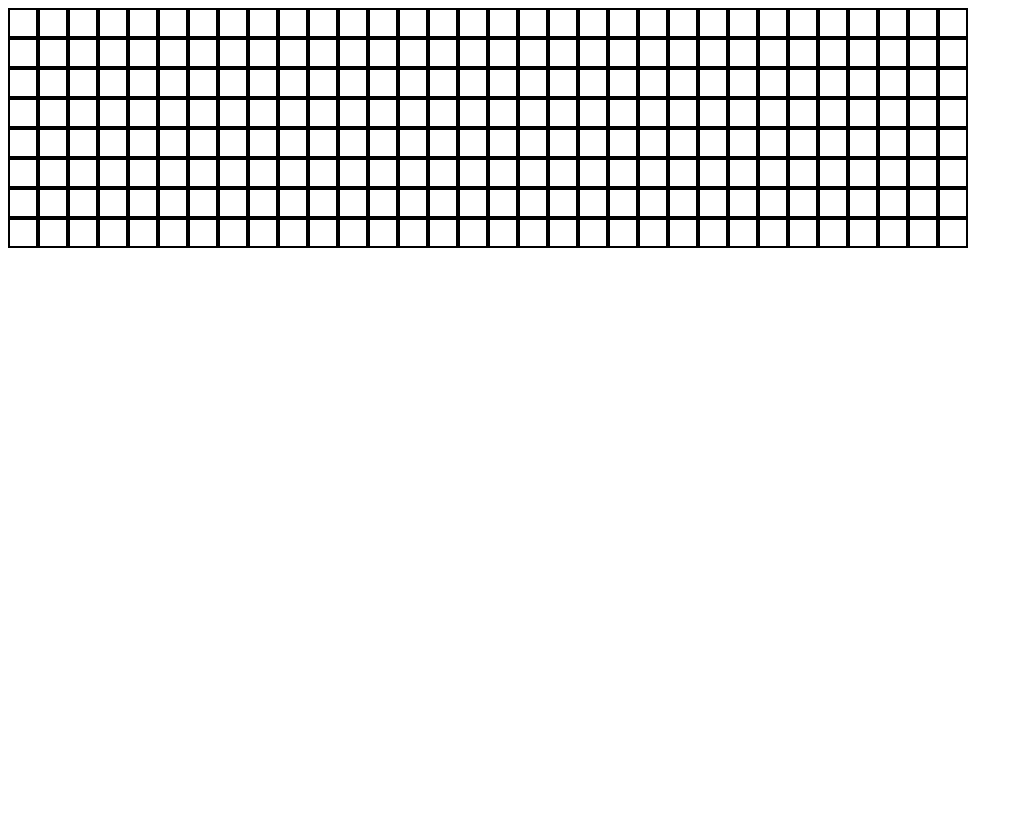
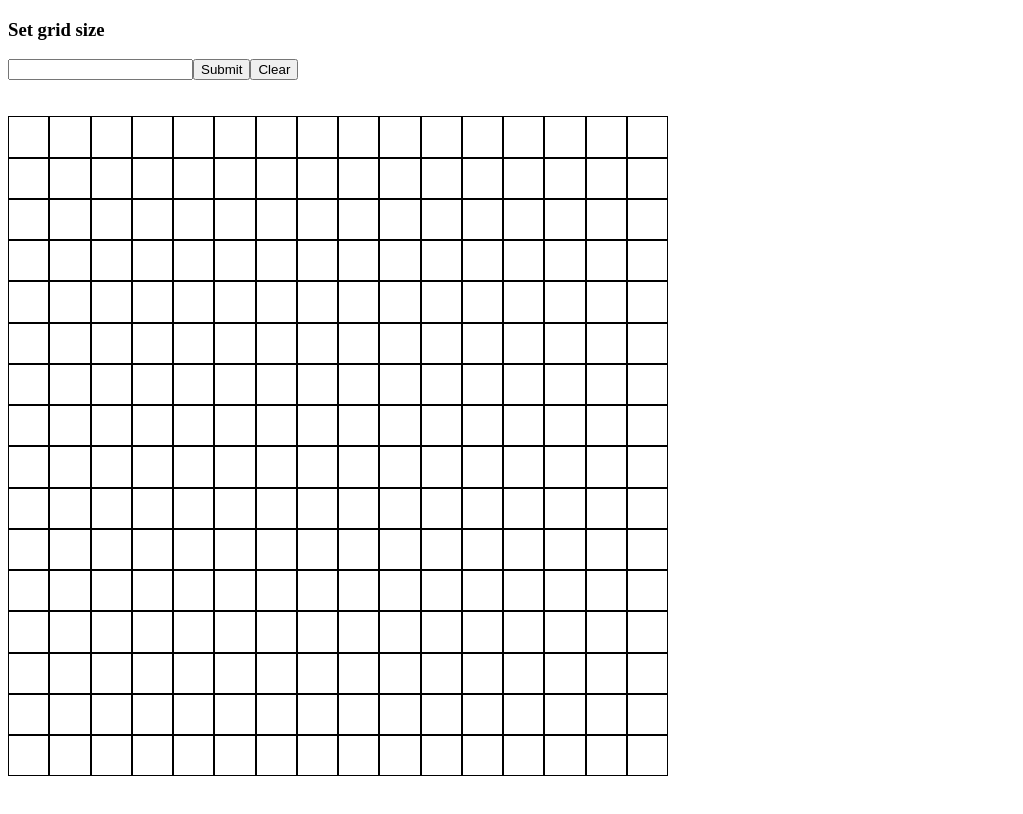
Before and after one commit to Dekrazi/Odin-Etch-a-Sketch-, a plain HTML site: page index.html in a window 1280 px wide. Shown: the whole page, without its empty margins (0-1023 px from the left). Drawn offline with Linux system fonts and the light colour scheme.

Commit message:
add drawing/clearing functionality

```diff
--- a/css/style.css
+++ b/css/style.css
@@ -2,17 +2,16 @@
   display: flex;
   flex-wrap: wrap;
   flex-direction: row;
-  justify-content: start;
-  align-items: auto;
+  justify-content: center;
+  align-items: center;
   align-content: start;
-  height: 960px;
-  width: 960px;
+  height: 660px;
+  width: 660px;
 }
 
 .square {
-  flex: 0 0 auto;
-  width: 30px;
-  height: 30px;
-  border: 2px solid;
+  width: calc(660px / var(--grid-size));
+  height: calc(660px / var(--grid-size));
+  border: 1px solid;
   box-sizing: border-box;
 }
--- a/index.html
+++ b/index.html
@@ -8,6 +8,11 @@
     <script src="main.js" defer></script>
   </head>
   <body>
+    <h3>Set grid size</h3>
+    <input id="gridSize"><button id="btnSub">Submit</button><button id="btnClear">Clear</button>
+    <br>
+    <br>
+    <br>
     <div id="container">
     </div>
   </body>
--- a/main.js
+++ b/main.js
@@ -1,18 +1,50 @@
+let gridSize = 16;
 
-
-function setSize(num) {
-
+function setSize() {
+    gridSize = parseInt(document.querySelector("#gridSize").value);
+    createSquares(gridSize);
 }
 
-let GRID = 16 * 16
+const submit = document.querySelector("#btnSub");
+submit.addEventListener("click", setSize);
 
-function createSquares (GRID) {
-    const container = document.querySelector("#container")
-    for (let i = 0; i < GRID; i++) {
-        const newDiv = document.createElement("div")
-        newDiv.classList.add("square")
-        container.appendChild(newDiv)
+const clear = document.querySelector("#btnClear");
+clear.addEventListener("click", () =>
+    document.querySelectorAll(".square").forEach((square) => {
+        square.style.backgroundColor = "";
+    })
+);
+
+function createSquares(gridSize) {
+    const container = document.querySelector("#container");
+    container.innerHTML = "";
+    const squareSize = 660 / gridSize;
+    for (let i = 0; i < gridSize; i++) {
+        for (let j = 0; j < gridSize; j++) {
+            const newDiv = document.createElement("div");
+            newDiv.classList.add("square");
+            newDiv.style.width = `${squareSize}px`;
+            newDiv.style.height = `${squareSize}px`;
+            container.appendChild(newDiv);
+
+            // Attach event listener to each square
+            newDiv.addEventListener("mouseenter", (event) => {
+                if (isDrawing) {
+                    event.target.style.backgroundColor = "black";
+                }
+            });
+        }
     }
 }
 
-createSquares(GRID)
+createSquares(gridSize);
+
+let isDrawing = false;
+
+document.querySelector("#container").addEventListener("mousedown", () => {
+    isDrawing = true;
+});
+
+document.querySelector("#container").addEventListener("mouseup", () => {
+    isDrawing = false;
+});
```
